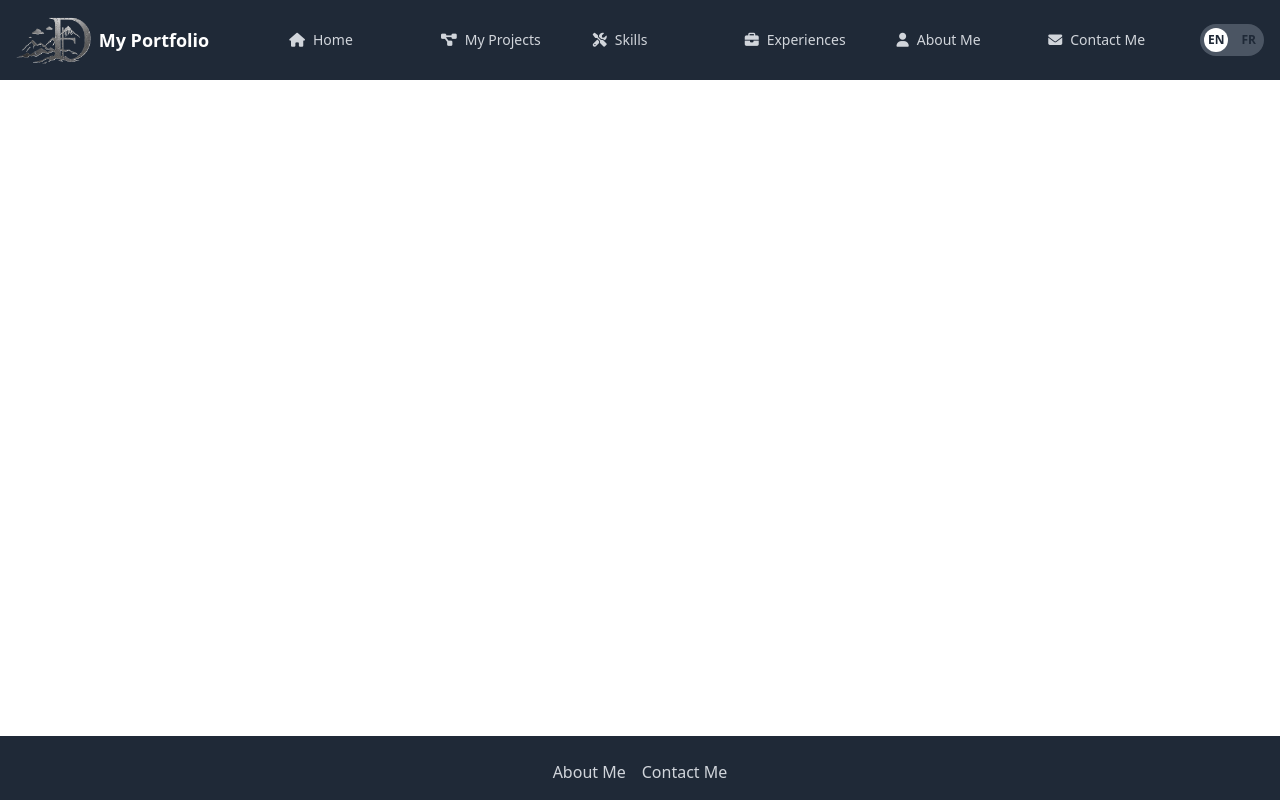
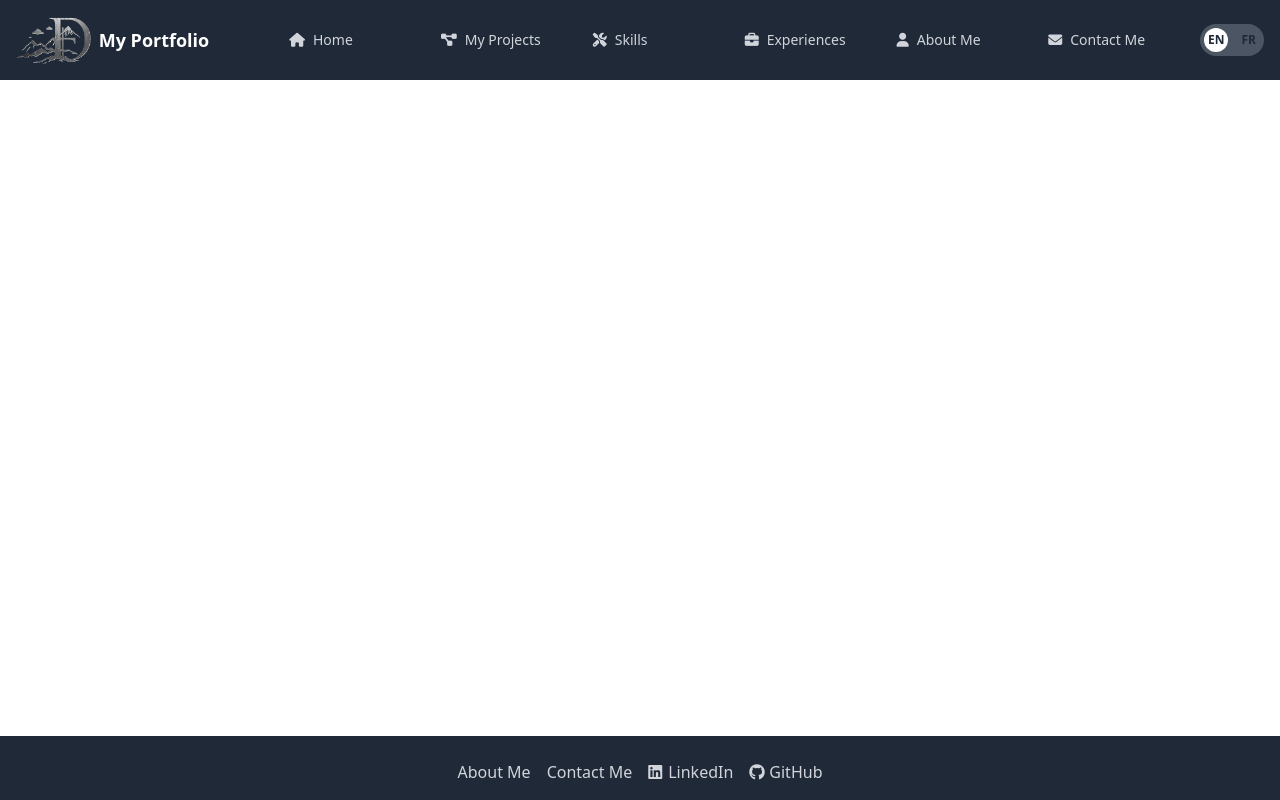
Before and after one commit to Papyquirush/portfolio, a Vue app: page / in a window 1280 px wide. Built offline with nearby package versions, Linux system fonts and the light colour scheme.

Commit message:
feat(footer): footer + traduction globale + changement animation hover navbar

```diff
--- a/src/components/partials/Footer.vue
+++ b/src/components/partials/Footer.vue
@@ -4,13 +4,24 @@
       <div class="flex justify-center mt-2">
         <a href="/about" class="text-gray-300 mx-2 hover:underline">{{ $t('aboutMe') }}</a>
         <a href="/contact" class="text-gray-300 mx-2 hover:underline">{{ $t('contactMe') }}</a>
+        <a href="https://www.linkedin.com/in/florian-dussud" target="_blank" class="text-gray-300 mx-2 flex items-center">
+          <i class="fab fa-linkedin h-4 w-4 mr-1"></i>
+          <span class="hover:underline">
+            LinkedIn
+          </span>
+        </a>
+        <a href="https://github.com/papyquirush" target="_blank" class="text-gray-300 mx-2  flex items-center">
+          <i class="fab fa-github h-4 w-4 mr-1"></i>
+          <span class="hover:underline">
+            GitHub
+          </span>
+        </a>
       </div>
     </div>
   </footer>
 </template>
 
 <script setup>
-
 </script>
 
 <style scoped>
--- a/src/components/partials/NavHeader.vue
+++ b/src/components/partials/NavHeader.vue
@@ -21,11 +21,12 @@
                 :href="link.l"
                 class="w-full text-gray-300 mr-4 flex items-center"
             >
-              <i :class="`fas fa-${link.icon} mr-2`"></i>
+              <i :class="['fas', `fa-${link.icon}`, 'mr-2', { 'text-white': link.isHovered }]"></i>
               <span
                   @mouseover="link.isHovered = true"
                   @mouseleave="link.isHovered = false"
-                  :class="{ navLink: link.isHovered }"
+                  class="nav-link relative"
+                  :class="{'text-white': link.isHovered}"
               >
                 {{ $t(link.name) }}
               </span>
@@ -76,15 +77,23 @@ function toggleMenu() {
 </script>
 
 <style scoped>
-.navLink {
-  text-decoration: underline;
-  text-decoration-thickness: 2px;
-  text-underline-offset: 4px;
-  font-weight: bold;
-  transition: ease-in-out 0.3s;
+.nav-link {
+  position: relative;
 }
 
+.nav-link::after {
+  content: '';
+  position: absolute;
+  bottom: -4px;
+  left: 50%;
+  width: 0;
+  height: 2px;
+  background-color: white;
+  transition: width 0.3s ease-in-out, left 0.3s ease-in-out;
+}
 
-
-
+.nav-link:hover::after {
+  width: 100%;
+  left: 0;
+}
 </style>
```
